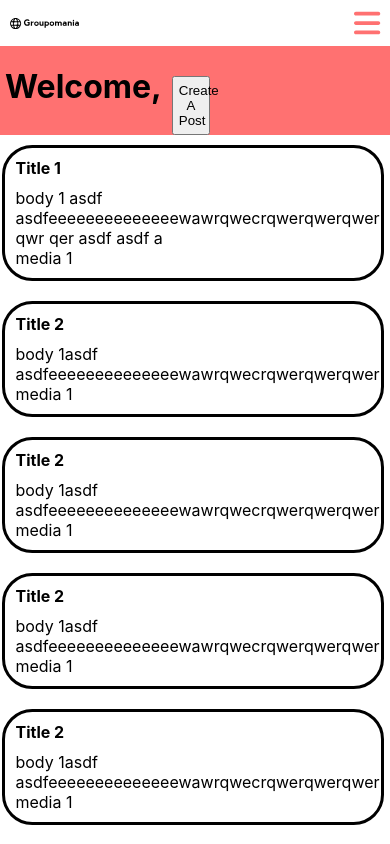
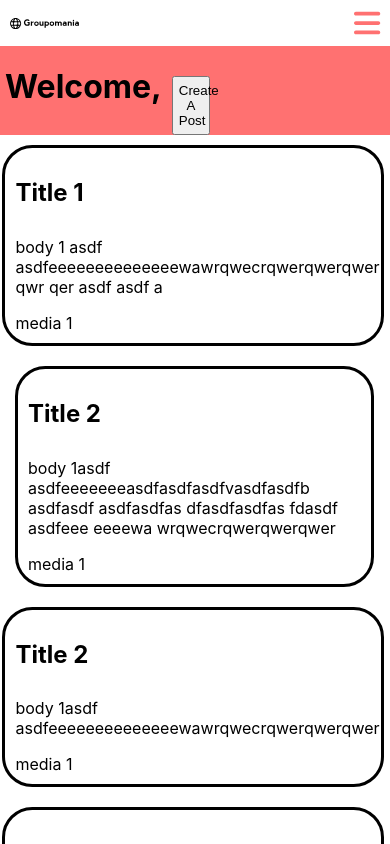
Before and after one commit to abby-pfingsten/groupomania-react-app, a React (Create React App) app in the folder app/: page / in a window 390 px wide. Shown: the top 844 px of the page. Built offline with nearby package versions, Linux system fonts and the light colour scheme; sample sign-in values are in the browser's storage.

Commit message:
trying to add breakpoints to text in body

```diff
--- a/app/src/frontend/components/Modal.js
+++ b/app/src/frontend/components/Modal.js
@@ -2,7 +2,7 @@ import React from "react"
 import "../styles/sass/Modal.scss"
 import { IoMdClose } from "react-icons/io"
 import { TextField } from "@mui/material"
-import { FormControl, Button } from "@mui/base"
+import { FormControl } from "@mui/base"
 
 // Source:
 // https://blog.openreplay.com/creating-easy-custom-modals-with-react/
--- a/app/src/frontend/components/SignupLogin.js
+++ b/app/src/frontend/components/SignupLogin.js
@@ -15,9 +15,6 @@ function SignupLogin({ type }) {
         .then((response) => {
           const token = response[["data"]]
           localStorage.setItem("userToken", JSON.stringify(token))
-
-          // TODO --find name in database to display it in home screen
-          // based on the email
 
           // if all is successful, then navigate to the homepage
           navigate("/")
--- a/app/src/frontend/models/posts.js
+++ b/app/src/frontend/models/posts.js
@@ -6,7 +6,7 @@
    },
    {
      title: "Title 2",
-     body: "body 1asdf asdfeeeeeeeeeeeeeewawrqwecrqwerqwerqwer",
+     body: "body 1asdf asdfeeeeeeeasdfasdfasdfvasdfasdfb asdfasdf asdfasdfas dfasdfasdfas fdasdf asdfeee eeeewa wrqwecrqwerqwerqwer",
      media: "media 1",
    },
    {
--- a/app/src/frontend/pages/Home.js
+++ b/app/src/frontend/pages/Home.js
@@ -5,7 +5,6 @@ import "../styles/sass/Posts.scss"
 import { Link } from "react-router-dom"
 import { FontAwesomeIcon } from "@fortawesome/react-fontawesome"
 import { faCirclePlus } from "@fortawesome/free-solid-svg-icons"
-// import { Dialog as Modal } from "@headlessui/react"
 import { useState } from "react"
 import Modal from "../components/Modal"
 
@@ -33,8 +32,8 @@ function Home({ mobileHeader }) {
         {userPosts.map((post, index) => (
           <Link key={`${post.title}-${index}`} className="posts-link">
             <section className="posts">
-              <div className="posts__title">{post.title}</div>
-              <div className="posts__body">{post.body}</div>
+              <h2 className="posts__title">{post.title}</h2>
+              <p className="posts__body">{post.body}</p>
               <div className="posts__media">{post.media}</div>
             </section>
           </Link>
--- a/app/src/frontend/styles/sass/Posts.scss
+++ b/app/src/frontend/styles/sass/Posts.scss
@@ -7,10 +7,10 @@
   flex-direction: column;
   align-items: center;
   align-content: center;
-  margin-top: 10px;
+  margin: 10px;
   gap: 20px;
   @include desktop-only {
-    align-items: stretch;
+    align-items: normal;
   }
 }
 // post link styling
```
